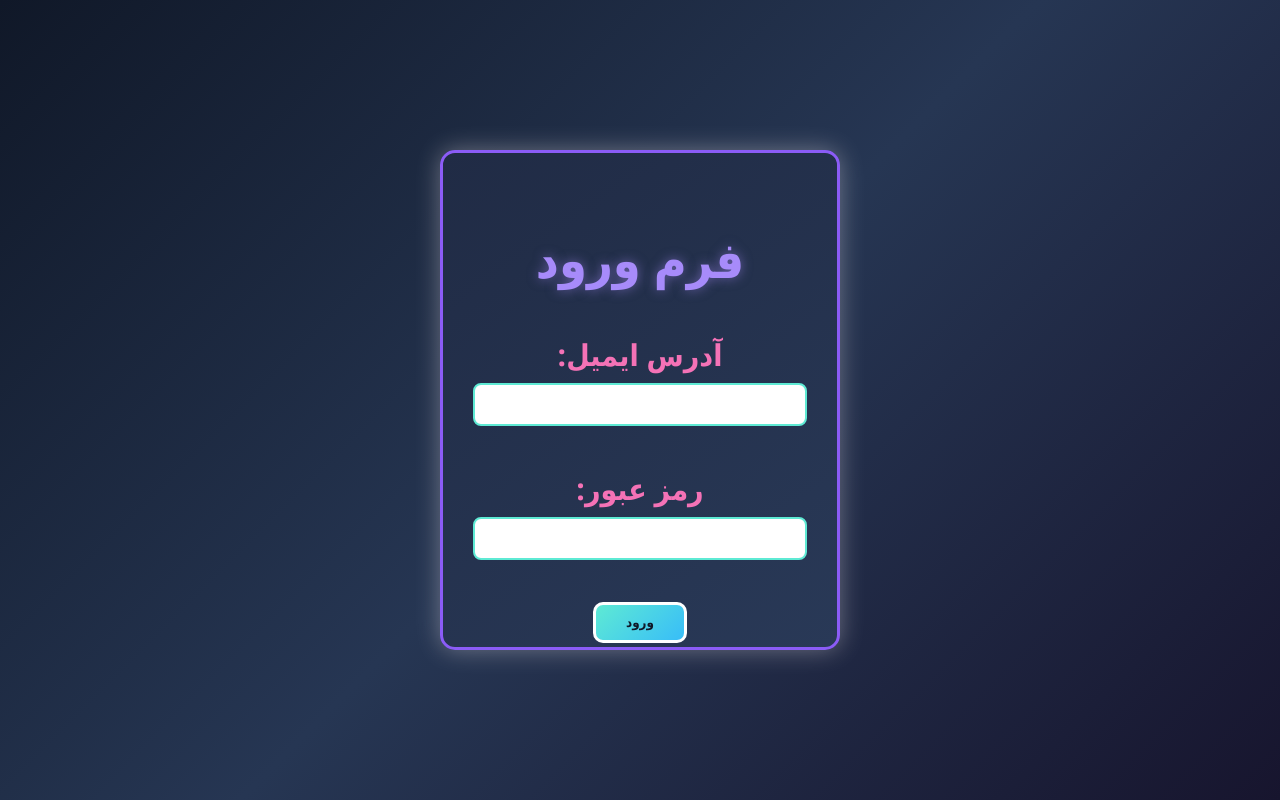
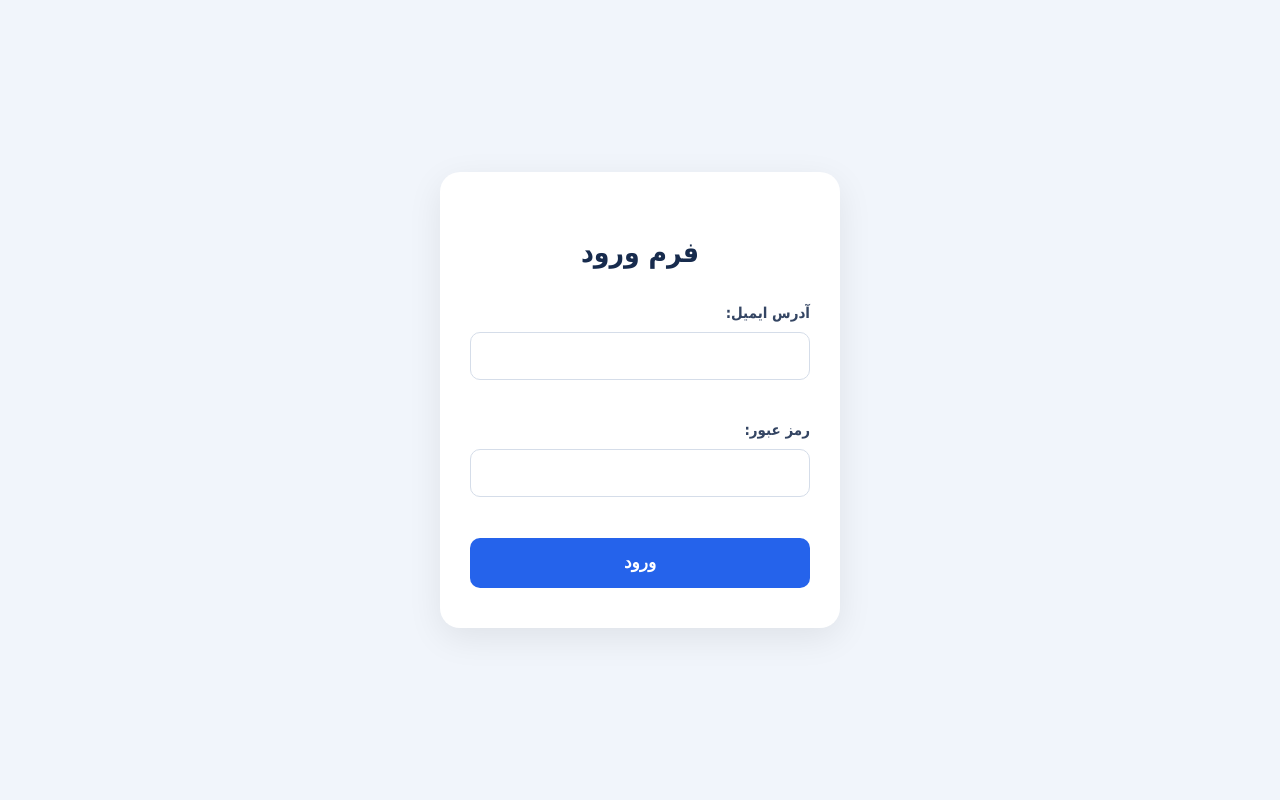
Before and after one commit to photocopy1401-art/MyWebsite, a plain HTML site: page index.html in a window 1280 px wide. Drawn offline with Linux system fonts and the light colour scheme.

Commit message:
Update index.html

```diff
--- a/index.html
+++ b/index.html
@@ -6,99 +6,94 @@
     <meta name="viewport" content="width=device-width, initial-scale=1.0">
     <title>فرم ورود</title>
     <style>
-        body{
-            background: linear-gradient(135deg, #101828, #263653, #17152e);
-            font-family: 'Segoe UI', Tahoma, Geneva, Verdana, sans-serif;
+        * {
+            box-sizing: border-box;
+        }
 
+        body {
+            margin: 0;
+            min-height: 100vh;
             display: flex;
-            justify-content: center; /*وسط افق*/
-            align-items: center;     /*وسط عمودی */
-            height: 100vh;
-            margin: 0;
+            justify-content: center;
+            align-items: center;
+            background: #F1F5FB;
+            font-family: Tahoma, sans-serif;
+            padding: 20px;
+        }
 
+        form {
+            width: 100%;
+            max-width: 400px;
+            background: white;
+            padding: 40px 30px;
+            border-radius: 20px;
+            box-shadow: 0 10px 35px rgba(0, 0, 0, 0.08);
+            text-align: center;
         }
-        form{
-            width: 400px;
-            height: 500px;
 
-            background:  linear-gradient(145deg, #202B45, #293957);
-            background-size: cover;
-            background-position: center;
-            background-repeat: no-repeat;
+        h2 {
+            color: #172B4D;
+            font-size: 32px;
+            margin-bottom: 35px;
+        }
 
-            padding: 30px;
-            border: 3px solid #8B5CF6;
-            border-radius:15px;
-            box-sizing: border-box;
-            boX-shadow: 0 0 25px rgba(255, 247, 245, 0.35);
-            text-align:center;
-        }
-        h2{
-            color: #A78BFA;
-            font-size: 50px;
-            font-weight: bold;
-            text-shadow: 0 0 12px rgba(167, 139, 250, 0.5);
-
-        }
         label {
             display: block;
             text-align: right;
-            margin-bottom: 8px;
-            font-size: 18px;
+            font-size: 15px;
             font-weight: bold;
-            font-size: 30px;
-            background-position: center;
-            text-align: center;
-            color: #F472B6;
-
-
+            color: #344563;
+            margin-bottom: 10px;
         }
 
-        input[type="email"],
-        input[type="text"],
-        input[type="password"]{
-            width:100%;
-            padding: 10px;
-            margin-bottom: 20px;
-            border:2px solid #5EEAD4;
-            border-radius:8px;
-            box-sizing:border-box;
-
+        input {
+            width: 100%;
+            height: 48px;
+            padding: 12px;
+            margin-bottom: 22px;
+            border: 1px solid #D5DDE9;
+            border-radius: 10px;
+            font-size: 15px;
+            font-family: Tahoma, sans-serif;
+            outline: none;
+            transition: 0.3s;
         }
 
-        input[type="email"],
-        input[type="text"],
-        input[type="password"] {
-            font-family: 'Lucida Sans', 'Lucida Sans Regular', 'Lucida Grande', 'Lucida Sans Unicode', Geneva, Verdana, sans-serif;
-            font-size: 16px;
+        input:focus {
+            border-color: #2563EB;
+            box-shadow: 0 0 0 3px rgba(37, 99, 235, 0.12);
+        }
+
+        .buttonClass {
+            width: 100%;
+            height: 50px;
+            border: none;
+            border-radius: 10px;
+            background: #2563EB;
+            color: white;
+            font-size: 17px;
+            font-weight: bold;
+            cursor: pointer;
+            transition: 0.3s;
+        }
+
+        .buttonClass:hover {
+            background: #1D4ED8;
+            transform: translateY(-2px);
         }
 
         #message {
             display: none;
-            color: #5EEAD4;
+            margin-top: 20px;
+            font-size: 14px;
             font-weight: bold;
-            margin-top: 20px;
         }
 
-        input[type="submit"] {
-            font-family: Tahoma, sans-serif;
-            font-size: 18px;
-            font-weight: bold;
-        }
-        .buttonClass {
-            display: inline-block;
-            background: linear-gradient(135deg, #5EEAD4, #38BDF8);
-            color:#101828;
-            padding: 10px 30px;
-            border: 3px solid white;
-            border-radius: 10px;
-            cursor: pointer;
-            font-family: Tahoma, sans-serif;
-            font-weight: bold;
-        }
-        .buttonClass:hover {
-            background: rgb(216, 31, 176);
-        }
+
+            h2 {
+                font-size: 28px;
+            }
+
 
     </style>
 </head>
@@ -132,13 +127,13 @@
       btn.onclick = function() {
       if (username.value.trim() === "") {
             message.style.display = "block";
-            message.textContent = "لطفاً آدرس جیمیل را وارد کنید!";
+            message.textContent = "لطفاً آدرس ایمیل را وارد کنید!";
             username.focus();
        }
 
         else if (!username.validity.valid) {
             message.style.display = "block";
-            message.textContent = "لطفاً یک آدرس جیمیل معتبر وارد کنید!";
+            message.textContent = "لطفاً یک آدرس ایمیل معتبر وارد کنید!";
             username.focus();
         }
 
```
